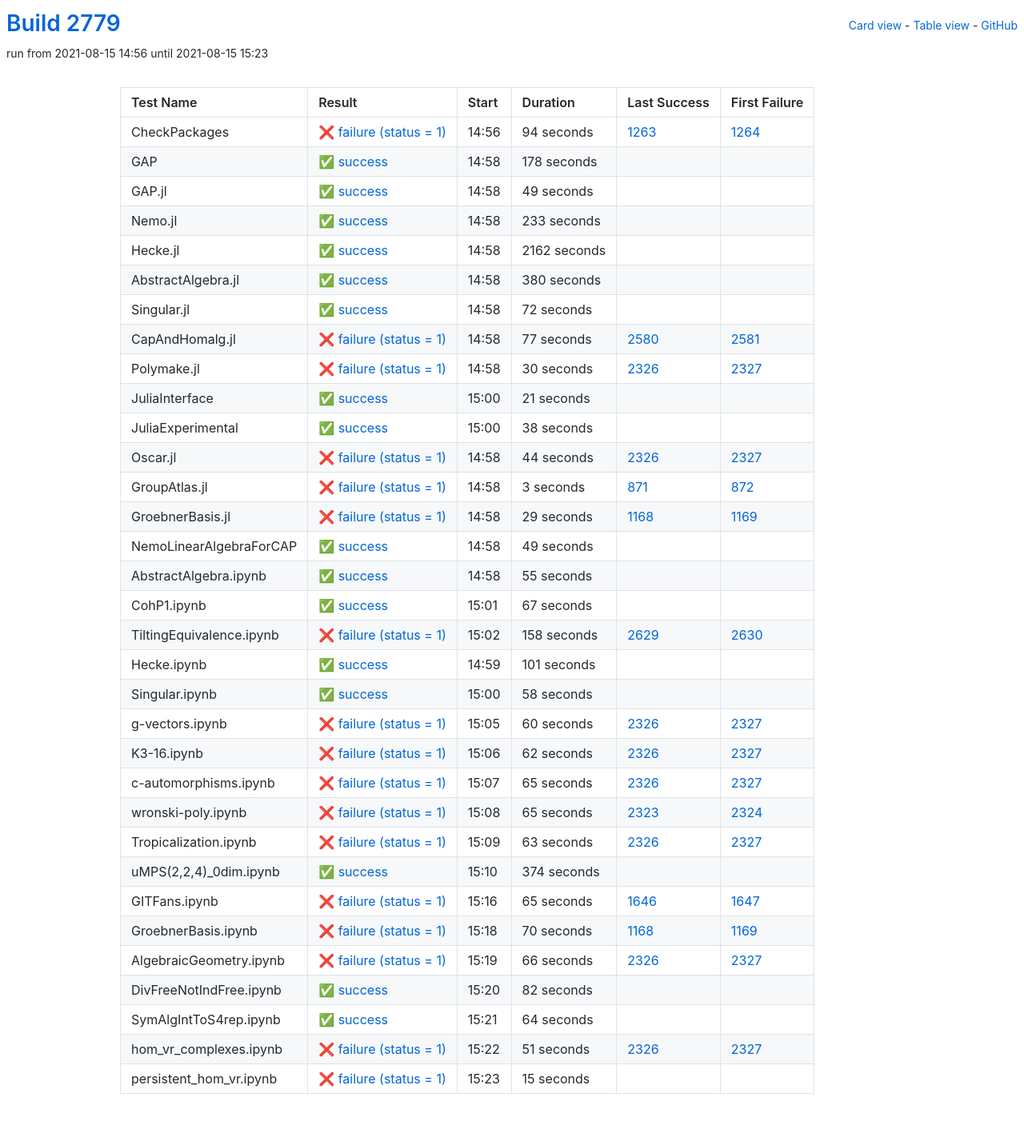
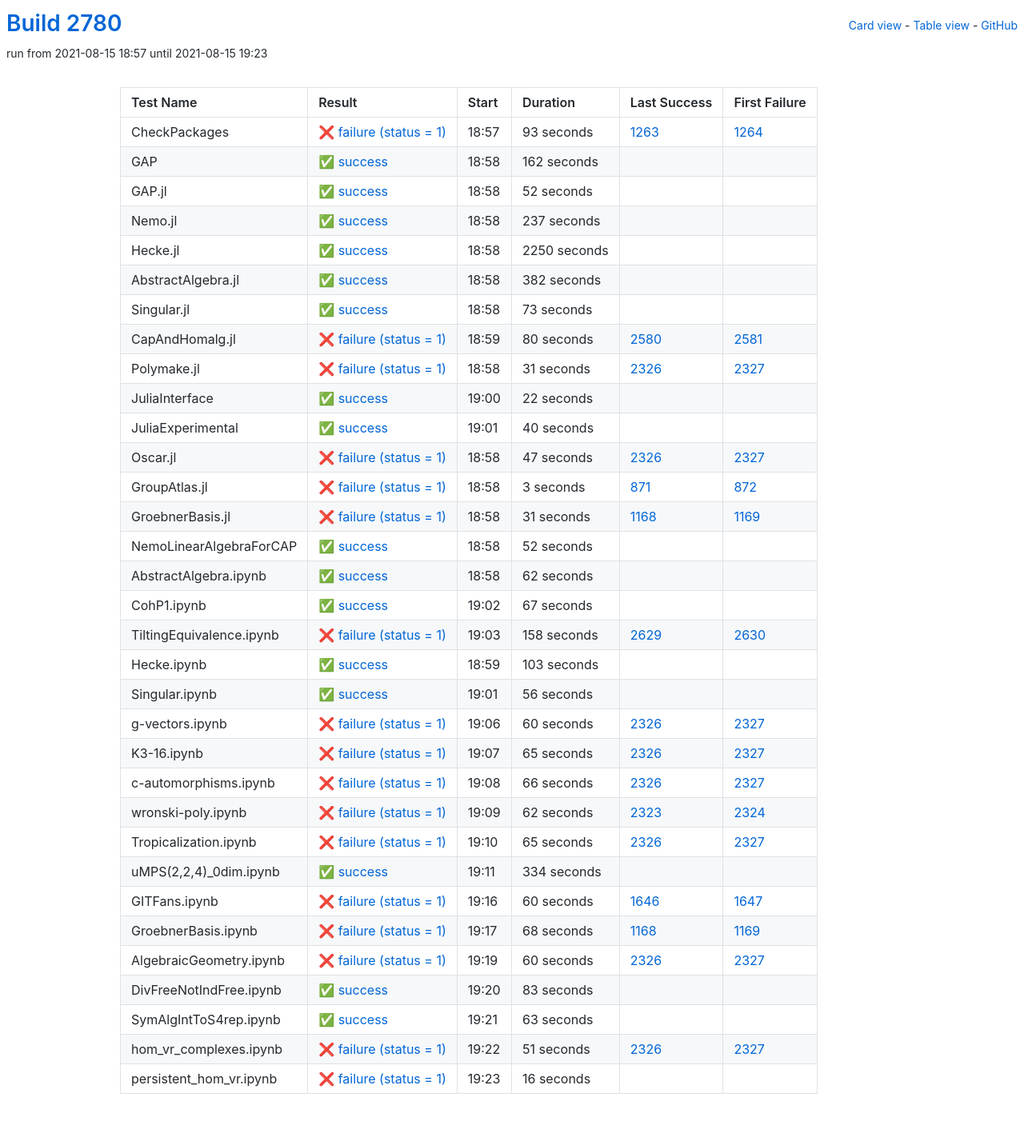
Before and after one commit to oscar-system/oscar-ci-status-stable, a Jekyll site: the page built from table.html, in a window 1280 px wide. Shown: the whole page at 80% size. Built offline with Jekyll 4.4.1, drawn with Linux system fonts in a browser that asks for light colours.

Commit message:
Build #2780

```diff
--- a/_data/ci.yml
+++ b/_data/ci.yml
@@ -1,6 +1,6 @@
 ---
-build: 2779
-build_url: https://oscarci.mathematik.uni-kl.de/job/oscar-stable/2779/
+build: 2780
+build_url: https://oscarci.mathematik.uni-kl.de/job/oscar-stable/2780/
 job: oscar-stable
 organization: oscar-system
 repo: oscar-ci-status-stable
@@ -8,152 +8,152 @@ repourl: https://github.com/oscar-system/oscar-ci-status-stable
 tests:
 - name: CheckPackages
   id: checkpackages
-  log: https://oscarci.mathematik.uni-kl.de/job/oscar-stable/2779/artifact/logs/build-2779/CheckPackages.log
-  start: 2021-08-15 14:56
+  log: https://oscarci.mathematik.uni-kl.de/job/oscar-stable/2780/artifact/logs/build-2780/CheckPackages.log
+  start: 2021-08-15 18:57
   success: false
   exitcode: 1
   status: failure
-  duration: 94
+  duration: 93
   last_success: 1263
   last_success_url: https://oscarci.mathematik.uni-kl.de/job/oscar-stable/1263/
   first_failure: 1264
   first_failure_url: https://oscarci.mathematik.uni-kl.de/job/oscar-stable/1264/
 - name: GAP
   id: gap
-  log: https://oscarci.mathematik.uni-kl.de/job/oscar-stable/2779/artifact/logs/build-2779/GAP.log
-  start: 2021-08-15 14:58
+  log: https://oscarci.mathematik.uni-kl.de/job/oscar-stable/2780/artifact/logs/build-2780/GAP.log
+  start: 2021-08-15 18:58
   success: true
   exitcode: 0
   status: success
-  duration: 178
+  duration: 162
   last_success: false
   last_success_url:
   first_failure: false
   first_failure_url:
 - name: GAP.jl
   id: gap-jl
-  log: https://oscarci.mathematik.uni-kl.de/job/oscar-stable/2779/artifact/logs/build-2779/GAP.jl.log
-  start: 2021-08-15 14:58
+  log: https://oscarci.mathematik.uni-kl.de/job/oscar-stable/2780/artifact/logs/build-2780/GAP.jl.log
+  start: 2021-08-15 18:58
   success: true
   exitcode: 0
   status: success
-  duration: 49
+  duration: 52
   last_success: false
   last_success_url:
   first_failure: false
   first_failure_url:
 - name: Nemo.jl
   id: nemo-jl
-  log: https://oscarci.mathematik.uni-kl.de/job/oscar-stable/2779/artifact/logs/build-2779/Nemo.jl.log
-  start: 2021-08-15 14:58
+  log: https://oscarci.mathematik.uni-kl.de/job/oscar-stable/2780/artifact/logs/build-2780/Nemo.jl.log
+  start: 2021-08-15 18:58
   success: true
   exitcode: 0
   status: success
-  duration: 233
+  duration: 237
   last_success: false
   last_success_url:
   first_failure: false
   first_failure_url:
 - name: Hecke.jl
   id: hecke-jl
-  log: https://oscarci.mathematik.uni-kl.de/job/oscar-stable/2779/artifact/logs/build-2779/Hecke.jl.log
-  start: 2021-08-15 14:58
+  log: https://oscarci.mathematik.uni-kl.de/job/oscar-stable/2780/artifact/logs/build-2780/Hecke.jl.log
+  start: 2021-08-15 18:58
   success: true
   exitcode: 0
   status: success
-  duration: 2162
+  duration: 2250
   last_success: false
   last_success_url:
   first_failure: false
   first_failure_url:
 - name: AbstractAlgebra.jl
   id: abstractalgebra-jl
-  log: https://oscarci.mathematik.uni-kl.de/job/oscar-stable/2779/artifact/logs/build-2779/AbstractAlgebra.jl.log
-  start: 2021-08-15 14:58
+  log: https://oscarci.mathematik.uni-kl.de/job/oscar-stable/2780/artifact/logs/build-2780/AbstractAlgebra.jl.log
+  start: 2021-08-15 18:58
   success: true
   exitcode: 0
   status: success
-  duration: 380
+  duration: 382
   last_success: false
   last_success_url:
   first_failure: false
   first_failure_url:
 - name: Singular.jl
   id: singular-jl
-  log: https://oscarci.mathematik.uni-kl.de/job/oscar-stable/2779/artifact/logs/build-2779/Singular.jl.log
-  start: 2021-08-15 14:58
+  log: https://oscarci.mathematik.uni-kl.de/job/oscar-stable/2780/artifact/logs/build-2780/Singular.jl.log
+  start: 2021-08-15 18:58
   success: true
   exitcode: 0
   status: success
-  duration: 72
+  duration: 73
   last_success: false
   last_success_url:
   first_failure: false
   first_failure_url:
 - name: CapAndHomalg.jl
   id: capandhomalg-jl
-  log: https://oscarci.mathematik.uni-kl.de/job/oscar-stable/2779/artifact/logs/build-2779/CapAndHomalg.jl.log
-  start: 2021-08-15 14:58
+  log: https://oscarci.mathematik.uni-kl.de/job/oscar-stable/2780/artifact/logs/build-2780/CapAndHomalg.jl.log
+  start: 2021-08-15 18:59
   success: false
   exitcode: 1
   status: failure
-  duration: 77
+  duration: 80
   last_success: 2580
   last_success_url: https://oscarci.mathematik.uni-kl.de/job/oscar-stable/2580/
   first_failure: 2581
   first_failure_url: https://oscarci.mathematik.uni-kl.de/job/oscar-stable/2581/
 - name: Polymake.jl
   id: polymake-jl
-  log: https://oscarci.mathematik.uni-kl.de/job/oscar-stable/2779/artifact/logs/build-2779/Polymake.jl.log
-  start: 2021-08-15 14:58
+  log: https://oscarci.mathematik.uni-kl.de/job/oscar-stable/2780/artifact/logs/build-2780/Polymake.jl.log
+  start: 2021-08-15 18:58
   success: false
   exitcode: 1
   status: failure
-  duration: 30
+  duration: 31
   last_success: 2326
   last_success_url: https://oscarci.mathematik.uni-kl.de/job/oscar-stable/2326/
   first_failure: 2327
   first_failure_url: https://oscarci.mathematik.uni-kl.de/job/oscar-stable/2327/
 - name: JuliaInterface
   id: juliainterface
-  log: https://oscarci.mathematik.uni-kl.de/job/oscar-stable/2779/artifact/logs/build-2779/JuliaInterface.log
-  start: 2021-08-15 15:00
+  log: https://oscarci.mathematik.uni-kl.de/job/oscar-stable/2780/artifact/logs/build-2780/JuliaInterface.log
+  start: 2021-08-15 19:00
   success: true
   exitcode: 0
   status: success
-  duration: 21
+  duration: 22
   last_success: false
   last_success_url:
   first_failure: false
   first_failure_url:
 - name: JuliaExperimental
   id: juliaexperimental
-  log: https://oscarci.mathematik.uni-kl.de/job/oscar-stable/2779/artifact/logs/build-2779/JuliaExperimental.log
-  start: 2021-08-15 15:00
+  log: https://oscarci.mathematik.uni-kl.de/job/oscar-stable/2780/artifact/logs/build-2780/JuliaExperimental.log
+  start: 2021-08-15 19:01
   success: true
   exitcode: 0
   status: success
-  duration: 38
+  duration: 40
   last_success: false
   last_success_url:
   first_failure: false
   first_failure_url:
 - name: Oscar.jl
   id: oscar-jl
-  log: https://oscarci.mathematik.uni-kl.de/job/oscar-stable/2779/artifact/logs/build-2779/Oscar.jl.log
-  start: 2021-08-15 14:58
+  log: https://oscarci.mathematik.uni-kl.de/job/oscar-stable/2780/artifact/logs/build-2780/Oscar.jl.log
+  start: 2021-08-15 18:58
   success: false
   exitcode: 1
   status: failure
-  duration: 44
+  duration: 47
   last_success: 2326
   last_success_url: https://oscarci.mathematik.uni-kl.de/job/oscar-stable/2326/
   first_failure: 2327
   first_failure_url: https://oscarci.mathematik.uni-kl.de/job/oscar-stable/2327/
 - name: GroupAtlas.jl
   id: groupatlas-jl
-  log: https://oscarci.mathematik.uni-kl.de/job/oscar-stable/2779/artifact/logs/build-2779/GroupAtlas.jl.log
-  start: 2021-08-15 14:58
+  log: https://oscarci.mathematik.uni-kl.de/job/oscar-stable/2780/artifact/logs/build-2780/GroupAtlas.jl.log
+  start: 2021-08-15 18:58
   success: false
   exitcode: 1
   status: failure
@@ -164,44 +164,44 @@ tests:
   first_failure_url: https://oscarci.mathematik.uni-kl.de/job/oscar-stable/872/
 - name: GroebnerBasis.jl
   id: groebnerbasis-jl
-  log: https://oscarci.mathematik.uni-kl.de/job/oscar-stable/2779/artifact/logs/build-2779/GroebnerBasis.jl.log
-  start: 2021-08-15 14:58
+  log: https://oscarci.mathematik.uni-kl.de/job/oscar-stable/2780/artifact/logs/build-2780/GroebnerBasis.jl.log
+  start: 2021-08-15 18:58
   success: false
   exitcode: 1
   status: failure
-  duration: 29
+  duration: 31
   last_success: 1168
   last_success_url: https://oscarci.mathematik.uni-kl.de/job/oscar-stable/1168/
   first_failure: 1169
   first_failure_url: https://oscarci.mathematik.uni-kl.de/job/oscar-stable/1169/
 - name: NemoLinearAlgebraForCAP
   id: nemolinearalgebraforcap
-  log: https://oscarci.mathematik.uni-kl.de/job/oscar-stable/2779/artifact/logs/build-2779/NemoLinearAlgebraForCAP.log
-  start: 2021-08-15 14:58
+  log: https://oscarci.mathematik.uni-kl.de/job/oscar-stable/2780/artifact/logs/build-2780/NemoLinearAlgebraForCAP.log
+  start: 2021-08-15 18:58
   success: true
   exitcode: 0
   status: success
-  duration: 49
+  duration: 52
   last_success: false
   last_success_url:
   first_failure: false
   first_failure_url:
 - name: AbstractAlgebra.ipynb
   id: abstractalgebra-ipynb
-  log: https://oscarci.mathematik.uni-kl.de/job/oscar-stable/2779/artifact/logs/build-2779/AbstractAlgebra.ipynb.log
-  start: 2021-08-15 14:58
+  log: https://oscarci.mathematik.uni-kl.de/job/oscar-stable/2780/artifact/logs/build-2780/AbstractAlgebra.ipynb.log
+  start: 2021-08-15 18:58
   success: true
   exitcode: 0
   status: success
-  duration: 55
+  duration: 62
   last_success: false
   last_success_url:
   first_failure: false
   first_failure_url:
 - name: CohP1.ipynb
   id: cohp1-ipynb
-  log: https://oscarci.mathematik.uni-kl.de/job/oscar-stable/2779/artifact/logs/build-2779/CohP1.ipynb.log
-  start: 2021-08-15 15:01
+  log: https://oscarci.mathematik.uni-kl.de/job/oscar-stable/2780/artifact/logs/build-2780/CohP1.ipynb.log
+  start: 2021-08-15 19:02
   success: true
   exitcode: 0
   status: success
@@ -212,8 +212,8 @@ tests:
   first_failure_url:
 - name: TiltingEquivalence.ipynb
   id: tiltingequivalence-ipynb
-  log: https://oscarci.mathematik.uni-kl.de/job/oscar-stable/2779/artifact/logs/build-2779/TiltingEquivalence.ipynb.log
-  start: 2021-08-15 15:02
+  log: https://oscarci.mathematik.uni-kl.de/job/oscar-stable/2780/artifact/logs/build-2780/TiltingEquivalence.ipynb.log
+  start: 2021-08-15 19:03
   success: false
   exitcode: 1
   status: failure
@@ -224,32 +224,32 @@ tests:
   first_failure_url: https://oscarci.mathematik.uni-kl.de/job/oscar-stable/2630/
 - name: Hecke.ipynb
   id: hecke-ipynb
-  log: https://oscarci.mathematik.uni-kl.de/job/oscar-stable/2779/artifact/logs/build-2779/Hecke.ipynb.log
-  start: 2021-08-15 14:59
+  log: https://oscarci.mathematik.uni-kl.de/job/oscar-stable/2780/artifact/logs/build-2780/Hecke.ipynb.log
+  start: 2021-08-15 18:59
   success: true
   exitcode: 0
   status: success
-  duration: 101
+  duration: 103
   last_success: false
   last_success_url:
   first_failure: false
   first_failure_url:
 - name: Singular.ipynb
   id: singular-ipynb
-  log: https://oscarci.mathematik.uni-kl.de/job/oscar-stable/2779/artifact/logs/build-2779/Singular.ipynb.log
-  start: 2021-08-15 15:00
+  log: https://oscarci.mathematik.uni-kl.de/job/oscar-stable/2780/artifact/logs/build-2780/Singular.ipynb.log
+  start: 2021-08-15 19:01
   success: true
   exitcode: 0
   status: success
-  duration: 58
+  duration: 56
   last_success: false
   last_success_url:
   first_failure: false
   first_failure_url:
 - name: g-vectors.ipynb
   id: g-vectors-ipynb
-  log: https://oscarci.mathematik.uni-kl.de/job/oscar-stable/2779/artifact/logs/build-2779/g-vectors.ipynb.log
-  start: 2021-08-15 15:05
+  log: https://oscarci.mathematik.uni-kl.de/job/oscar-stable/2780/artifact/logs/build-2780/g-vectors.ipynb.log
+  start: 2021-08-15 19:06
   success: false
   exitcode: 1
   status: failure
@@ -260,20 +260,8 @@ tests:
   first_failure_url: https://oscarci.mathematik.uni-kl.de/job/oscar-stable/2327/
 - name: K3-16.ipynb
   id: k3-16-ipynb
-  log: https://oscarci.mathematik.uni-kl.de/job/oscar-stable/2779/artifact/logs/build-2779/K3-16.ipynb.log
-  start: 2021-08-15 15:06
-  success: false
-  exitcode: 1
-  status: failure
-  duration: 62
-  last_success: 2326
-  last_success_url: https://oscarci.mathematik.uni-kl.de/job/oscar-stable/2326/
-  first_failure: 2327
-  first_failure_url: https://oscarci.mathematik.uni-kl.de/job/oscar-stable/2327/
-- name: c-automorphisms.ipynb
-  id: c-automorphisms-ipynb
-  log: https://oscarci.mathematik.uni-kl.de/job/oscar-stable/2779/artifact/logs/build-2779/c-automorphisms.ipynb.log
-  start: 2021-08-15 15:07
+  log: https://oscarci.mathematik.uni-kl.de/job/oscar-stable/2780/artifact/logs/build-2780/K3-16.ipynb.log
+  start: 2021-08-15 19:07
   success: false
   exitcode: 1
   status: failure
@@ -282,70 +270,10 @@ tests:
   last_success_url: https://oscarci.mathematik.uni-kl.de/job/oscar-stable/2326/
   first_failure: 2327
   first_failure_url: https://oscarci.mathematik.uni-kl.de/job/oscar-stable/2327/
-- name: wronski-poly.ipynb
-  id: wronski-poly-ipynb
-  log: https://oscarci.mathematik.uni-kl.de/job/oscar-stable/2779/artifact/logs/build-2779/wronski-poly.ipynb.log
-  start: 2021-08-15 15:08
-  success: false
-  exitcode: 1
-  status: failure
-  duration: 65
-  last_success: 2323
-  last_success_url: https://oscarci.mathematik.uni-kl.de/job/oscar-stable/2323/
-  first_failure: 2324
-  first_failure_url: https://oscarci.mathematik.uni-kl.de/job/oscar-stable/2324/
-- name: Tropicalization.ipynb
-  id: tropicalization-ipynb
-  log: https://oscarci.mathematik.uni-kl.de/job/oscar-stable/2779/artifact/logs/build-2779/Tropicalization.ipynb.log
-  start: 2021-08-15 15:09
-  success: false
-  exitcode: 1
-  status: failure
-  duration: 63
-  last_success: 2326
-  last_success_url: https://oscarci.mathematik.uni-kl.de/job/oscar-stable/2326/
-  first_failure: 2327
-  first_failure_url: https://oscarci.mathematik.uni-kl.de/job/oscar-stable/2327/
-- name: uMPS(2,2,4)_0dim.ipynb
-  id: umps-2-2-4-0dim-ipynb
-  log: https://oscarci.mathematik.uni-kl.de/job/oscar-stable/2779/artifact/logs/build-2779/uMPS-2-2-4-_0dim.ipynb.log
-  start: 2021-08-15 15:10
-  success: true
-  exitcode: 0
-  status: success
-  duration: 374
-  last_success: false
-  last_success_url:
-  first_failure: false
-  first_failure_url:
-- name: GITFans.ipynb
-  id: gitfans-ipynb
-  log: https://oscarci.mathematik.uni-kl.de/job/oscar-stable/2779/artifact/logs/build-2779/GITFans.ipynb.log
-  start: 2021-08-15 15:16
-  success: false
-  exitcode: 1
-  status: failure
-  duration: 65
-  last_success: 1646
-  last_success_url: https://oscarci.mathematik.uni-kl.de/job/oscar-stable/1646/
-  first_failure: 1647
-  first_failure_url: https://oscarci.mathematik.uni-kl.de/job/oscar-stable/1647/
-- name: GroebnerBasis.ipynb
-  id: groebnerbasis-ipynb
-  log: https://oscarci.mathematik.uni-kl.de/job/oscar-stable/2779/artifact/logs/build-2779/GroebnerBasis.ipynb.log
-  start: 2021-08-15 15:18
-  success: false
-  exitcode: 1
-  status: failure
-  duration: 70
-  last_success: 1168
-  last_success_url: https://oscarci.mathematik.uni-kl.de/job/oscar-stable/1168/
-  first_failure: 1169
-  first_failure_url: https://oscarci.mathematik.uni-kl.de/job/oscar-stable/1169/
-- name: AlgebraicGeometry.ipynb
-  id: algebraicgeometry-ipynb
-  log: https://oscarci.mathematik.uni-kl.de/job/oscar-stable/2779/artifact/logs/build-2779/AlgebraicGeometry.ipynb.log
-  start: 2021-08-15 15:19
+- name: c-automorphisms.ipynb
+  id: c-automorphisms-ipynb
+  log: https://oscarci.mathematik.uni-kl.de/job/oscar-stable/2780/artifact/logs/build-2780/c-automorphisms.ipynb.log
+  start: 2021-08-15 19:08
   success: false
   exitcode: 1
   status: failure
@@ -354,34 +282,106 @@ tests:
   last_success_url: https://oscarci.mathematik.uni-kl.de/job/oscar-stable/2326/
   first_failure: 2327
   first_failure_url: https://oscarci.mathematik.uni-kl.de/job/oscar-stable/2327/
-- name: DivFreeNotIndFree.ipynb
-  id: divfreenotindfree-ipynb
-  log: https://oscarci.mathematik.uni-kl.de/job/oscar-stable/2779/artifact/logs/build-2779/DivFreeNotIndFree.ipynb.log
-  start: 2021-08-15 15:20
+- name: wronski-poly.ipynb
+  id: wronski-poly-ipynb
+  log: https://oscarci.mathematik.uni-kl.de/job/oscar-stable/2780/artifact/logs/build-2780/wronski-poly.ipynb.log
+  start: 2021-08-15 19:09
+  success: false
+  exitcode: 1
+  status: failure
+  duration: 62
+  last_success: 2323
+  last_success_url: https://oscarci.mathematik.uni-kl.de/job/oscar-stable/2323/
+  first_failure: 2324
+  first_failure_url: https://oscarci.mathematik.uni-kl.de/job/oscar-stable/2324/
+- name: Tropicalization.ipynb
+  id: tropicalization-ipynb
+  log: https://oscarci.mathematik.uni-kl.de/job/oscar-stable/2780/artifact/logs/build-2780/Tropicalization.ipynb.log
+  start: 2021-08-15 19:10
+  success: false
+  exitcode: 1
+  status: failure
+  duration: 65
+  last_success: 2326
+  last_success_url: https://oscarci.mathematik.uni-kl.de/job/oscar-stable/2326/
+  first_failure: 2327
+  first_failure_url: https://oscarci.mathematik.uni-kl.de/job/oscar-stable/2327/
+- name: uMPS(2,2,4)_0dim.ipynb
+  id: umps-2-2-4-0dim-ipynb
+  log: https://oscarci.mathematik.uni-kl.de/job/oscar-stable/2780/artifact/logs/build-2780/uMPS-2-2-4-_0dim.ipynb.log
+  start: 2021-08-15 19:11
   success: true
   exitcode: 0
   status: success
-  duration: 82
+  duration: 334
+  last_success: false
+  last_success_url:
+  first_failure: false
+  first_failure_url:
+- name: GITFans.ipynb
+  id: gitfans-ipynb
+  log: https://oscarci.mathematik.uni-kl.de/job/oscar-stable/2780/artifact/logs/build-2780/GITFans.ipynb.log
+  start: 2021-08-15 19:16
+  success: false
+  exitcode: 1
+  status: failure
+  duration: 60
+  last_success: 1646
+  last_success_url: https://oscarci.mathematik.uni-kl.de/job/oscar-stable/1646/
+  first_failure: 1647
+  first_failure_url: https://oscarci.mathematik.uni-kl.de/job/oscar-stable/1647/
+- name: GroebnerBasis.ipynb
+  id: groebnerbasis-ipynb
+  log: https://oscarci.mathematik.uni-kl.de/job/oscar-stable/2780/artifact/logs/build-2780/GroebnerBasis.ipynb.log
+  start: 2021-08-15 19:17
+  success: false
+  exitcode: 1
+  status: failure
+  duration: 68
+  last_success: 1168
+  last_success_url: https://oscarci.mathematik.uni-kl.de/job/oscar-stable/1168/
+  first_failure: 1169
+  first_failure_url: https://oscarci.mathematik.uni-kl.de/job/oscar-stable/1169/
+- name: AlgebraicGeometry.ipynb
+  id: algebraicgeometry-ipynb
+  log: https://oscarci.mathematik.uni-kl.de/job/oscar-stable/2780/artifact/logs/build-2780/AlgebraicGeometry.ipynb.log
+  start: 2021-08-15 19:19
+  success: false
+  exitcode: 1
+  status: failure
+  duration: 60
+  last_success: 2326
+  last_success_url: https://oscarci.mathematik.uni-kl.de/job/oscar-stable/2326/
+  first_failure: 2327
+  first_failure_url: https://oscarci.mathematik.uni-kl.de/job/oscar-stable/2327/
+- name: DivFreeNotIndFree.ipynb
+  id: divfreenotindfree-ipynb
+  log: https://oscarci.mathematik.uni-kl.de/job/oscar-stable/2780/artifact/logs/build-2780/DivFreeNotIndFree.ipynb.log
+  start: 2021-08-15 19:20
+  success: true
+  exitcode: 0
+  status: success
+  duration: 83
   last_success: false
   last_success_url:
   first_failure: false
   first_failure_url:
 - name: SymAlgIntToS4rep.ipynb
   id: symalginttos4rep-ipynb
-  log: https://oscarci.mathematik.uni-kl.de/job/oscar-stable/2779/artifact/logs/build-2779/SymAlgIntToS4rep.ipynb.log
-  start: 2021-08-15 15:21
+  log: https://oscarci.mathematik.uni-kl.de/job/oscar-stable/2780/artifact/logs/build-2780/SymAlgIntToS4rep.ipynb.log
+  start: 2021-08-15 19:21
   success: true
   exitcode: 0
   status: success
-  duration: 64
+  duration: 63
   last_success: false
   last_success_url:
   first_failure: false
   first_failure_url:
 - name: hom_vr_complexes.ipynb
   id: hom-vr-complexes-ipynb
-  log: https://oscarci.mathematik.uni-kl.de/job/oscar-stable/2779/artifact/logs/build-2779/hom_vr_complexes.ipynb.log
-  start: 2021-08-15 15:22
+  log: https://oscarci.mathematik.uni-kl.de/job/oscar-stable/2780/artifact/logs/build-2780/hom_vr_complexes.ipynb.log
+  start: 2021-08-15 19:22
   success: false
   exitcode: 1
   status: failure
@@ -392,12 +392,12 @@ tests:
   first_failure_url: https://oscarci.mathematik.uni-kl.de/job/oscar-stable/2327/
 - name: persistent_hom_vr.ipynb
   id: persistent-hom-vr-ipynb
-  log: https://oscarci.mathematik.uni-kl.de/job/oscar-stable/2779/artifact/logs/build-2779/persistent_hom_vr.ipynb.log
-  start: 2021-08-15 15:23
+  log: https://oscarci.mathematik.uni-kl.de/job/oscar-stable/2780/artifact/logs/build-2780/persistent_hom_vr.ipynb.log
+  start: 2021-08-15 19:23
   success: false
   exitcode: 1
   status: failure
-  duration: 15
+  duration: 16
   last_success: false
   last_success_url:
   first_failure: false
```
Also changed, not shown: README.md.
